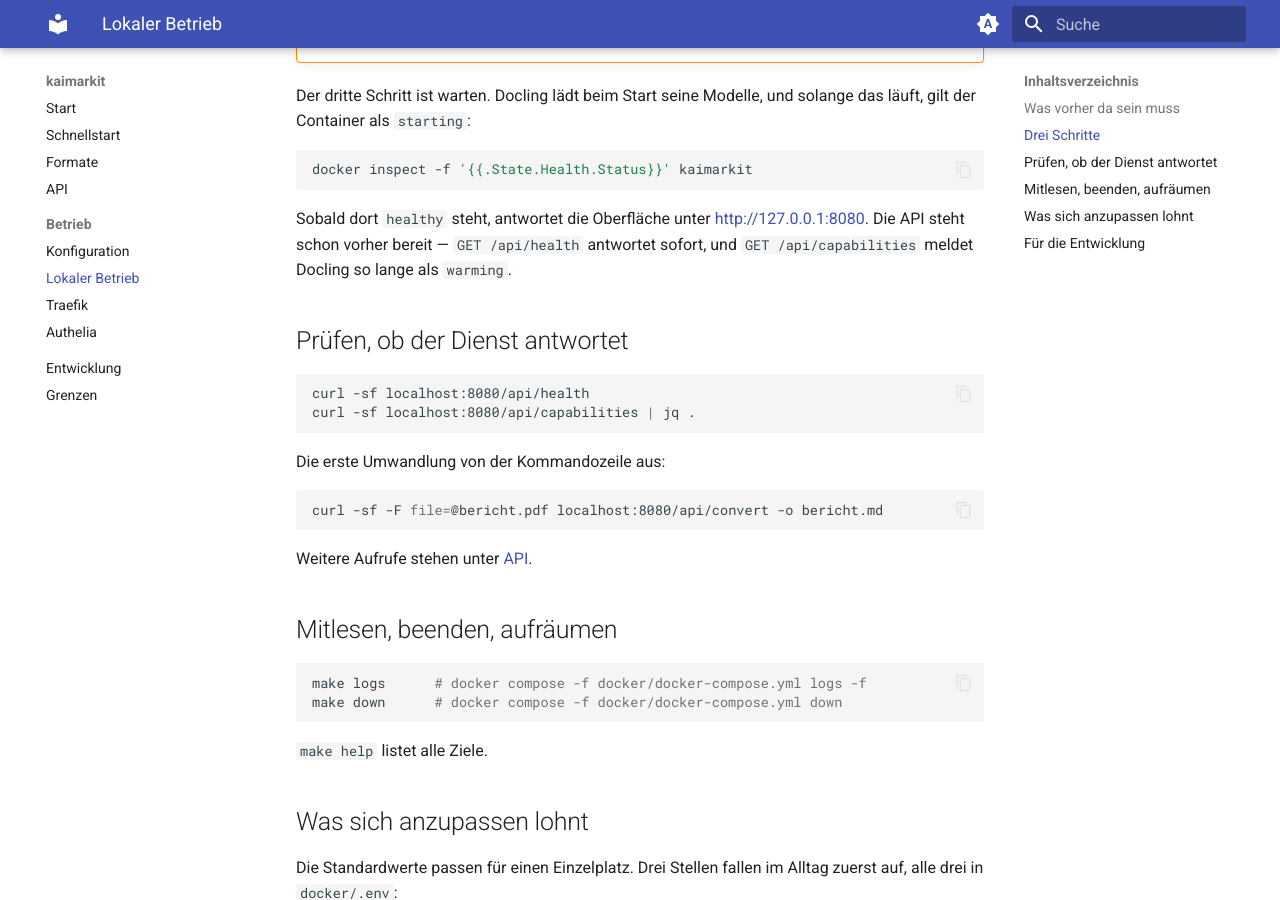
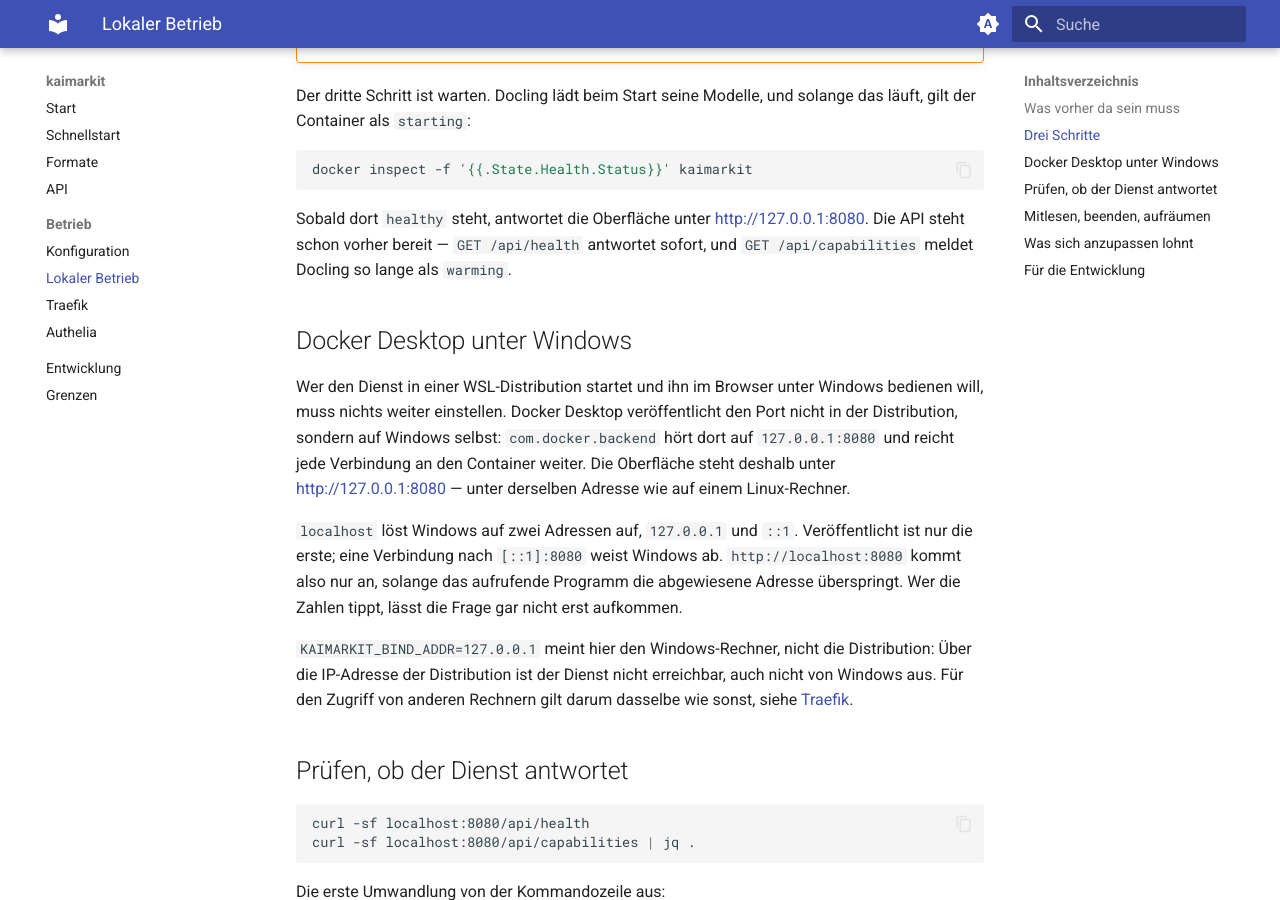
Before and after one commit to 0x2e6b6169/kaimarkit, an MkDocs documentation site: the page built from docs/betrieb/lokal.md, in a window 1280 px wide and 900 px high, scrolled down 883 px. Built offline with MkDocs 1.6.1 and Material for MkDocs 9.7.7, drawn with Linux system fonts in a browser that asks for light colours; the version menu is left out.

Commit message:
docs(betrieb): describe the Docker Desktop path from the Windows host

````diff
--- a/docs/betrieb/lokal.md
+++ b/docs/betrieb/lokal.md
@@ -47,6 +47,26 @@
 <http://127.0.0.1:8080>. Die API steht schon vorher bereit — `GET /api/health`
 antwortet sofort, und `GET /api/capabilities` meldet Docling so lange als `warming`.
 
+## Docker Desktop unter Windows
+
+Wer den Dienst in einer WSL-Distribution startet und ihn im Browser unter Windows
+bedienen will, muss nichts weiter einstellen. Docker Desktop veröffentlicht den Port
+nicht in der Distribution, sondern auf Windows selbst: `com.docker.backend` hört dort
+auf `127.0.0.1:8080` und reicht jede Verbindung an den Container weiter. Die
+Oberfläche steht deshalb unter <http://127.0.0.1:8080> — unter derselben Adresse wie
+auf einem Linux-Rechner.
+
+`localhost` löst Windows auf zwei Adressen auf, `127.0.0.1` und `::1`. Veröffentlicht
+ist nur die erste; eine Verbindung nach `[::1]:8080` weist Windows ab.
+`http://localhost:8080` kommt also nur an, solange das aufrufende Programm die
+abgewiesene Adresse überspringt. Wer die Zahlen tippt, lässt die Frage gar nicht erst
+aufkommen.
+
+`KAIMARKIT_BIND_ADDR=127.0.0.1` meint hier den Windows-Rechner, nicht die
+Distribution: Über die IP-Adresse der Distribution ist der Dienst nicht erreichbar,
+auch nicht von Windows aus. Für den Zugriff von anderen Rechnern gilt darum dasselbe
+wie sonst, siehe [Traefik](traefik.md).
+
 ## Prüfen, ob der Dienst antwortet
 
 ```bash
````
